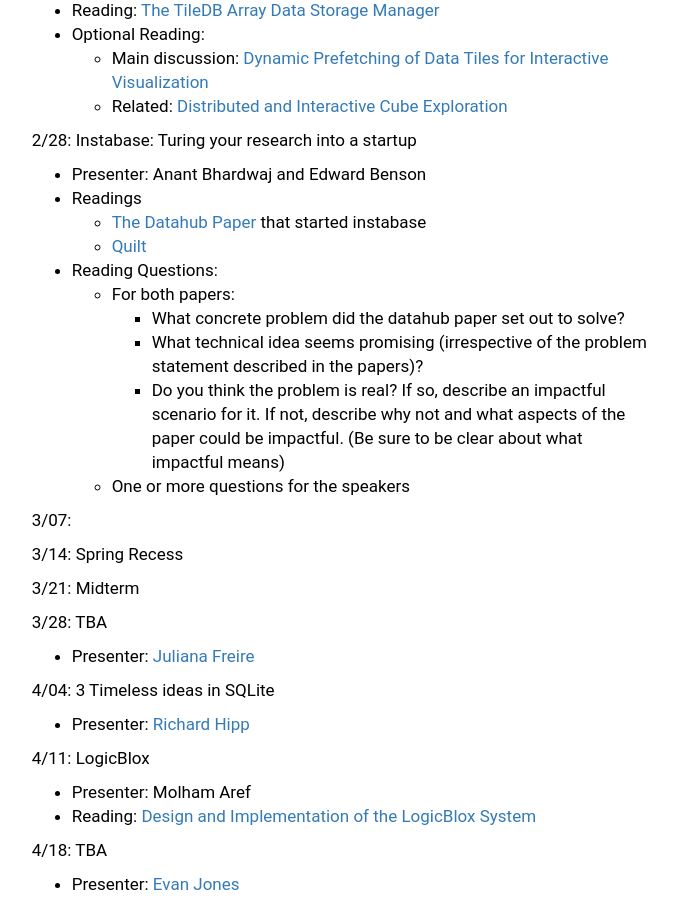
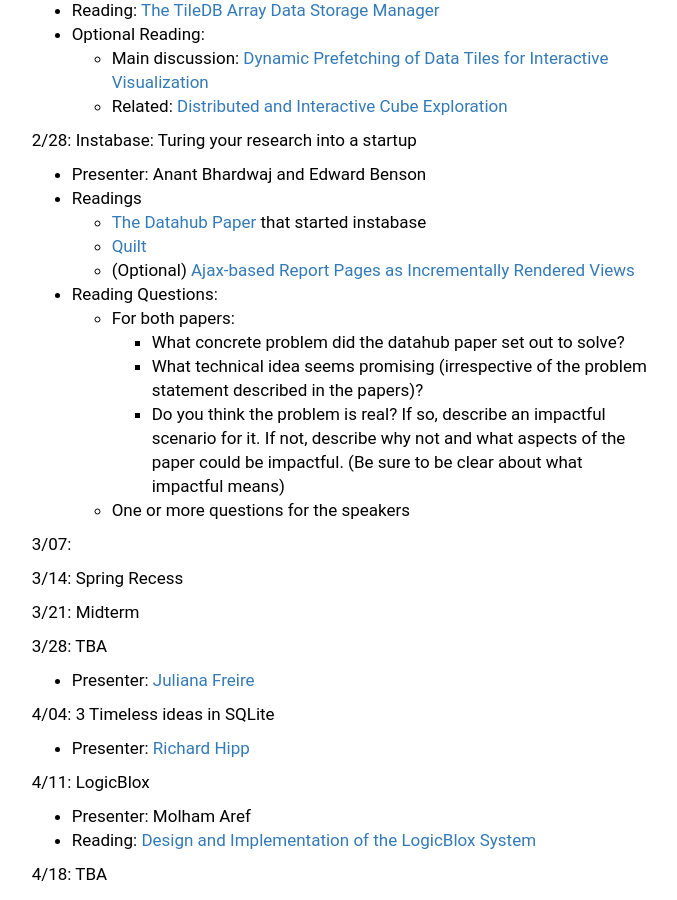
Before and after one commit to columbiadb/columbiadb.github.io, a Jekyll site: the page built from index.md, in a window 1280 px wide and 900 px high, scrolled down 2283 px. Shown: the whole window, without its empty margins (405-1082 px from the left). Built offline with Jekyll 4.4.1, drawn with Linux system fonts in a browser that asks for light colours.

Commit message:
lazy commit msg

```diff
--- a/index.md
+++ b/index.md
@@ -90,6 +90,7 @@
 * Readings
   * [The Datahub Paper](http://db.csail.mit.edu/pubs/datahubcidr.pdf) that started instabase
   * [Quilt](http://edwardbenson.com/papers/uist2014-spreadsheet-driven-web-apps.pdf)
+  * (Optional) [Ajax-based Report Pages as Incrementally Rendered Views](http://db.ucsd.edu/wp-content/uploads/pdfs/350.pdf)
 * Reading Questions:
   * For both papers:
     * What concrete problem did the datahub paper set out to solve?
```
